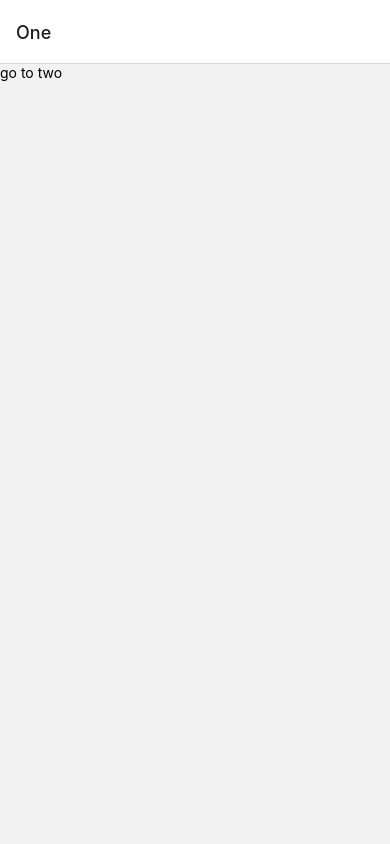
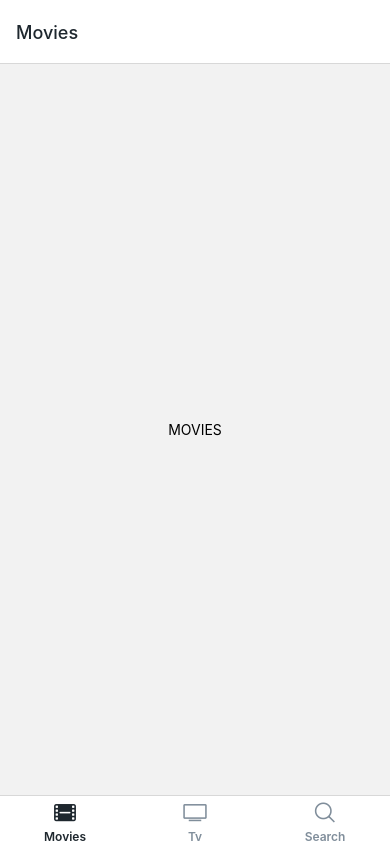
Before and after one commit to Alpaca92/noovies, a React Native app: screen /Movies in a window 390 px wide. Before the commit this address had no page. Built offline with nearby package versions, Linux system fonts and the light colour scheme.

Commit message:
#2.12 Stacks and Tabs (13:25)

```diff
--- a/App.js
+++ b/App.js
@@ -4,7 +4,7 @@ import { Ionicons } from '@expo/vector-icons';
 import { useAssets } from 'expo-asset';
 import { useFonts } from 'expo-font';
 import { NavigationContainer } from '@react-navigation/native';
-import Stack from './navigation/Stack';
+import Root from './navigation/Root';
 
 SplashScreen.preventAutoHideAsync();
 
@@ -24,7 +24,7 @@ export default function App() {
 
   return (
     <NavigationContainer onReady={onLayoutRootView}>
-      <Stack />
+      <Root />
     </NavigationContainer>
   );
 }
--- /dev/null
+++ b/navigation/Root.js
@@ -0,0 +1,22 @@
+import React from 'react';
+import { createNativeStackNavigator } from '@react-navigation/native-stack';
+import Tabs from './Tabs';
+import Stack from './Stack';
+
+const RootNavigation = createNativeStackNavigator();
+
+const Root = () => (
+  <RootNavigation.Navigator
+    screenOptions={{ headerShown: false, presentation: 'modal' }}>
+    <RootNavigation.Screen
+      name='Tabs'
+      component={Tabs}
+    />
+    <RootNavigation.Screen
+      name='Stack'
+      component={Stack}
+    />
+  </RootNavigation.Navigator>
+);
+
+export default Root;
--- a/navigation/Stack.js
+++ b/navigation/Stack.js
@@ -1,5 +1,5 @@
 import React from 'react';
-import { createStackNavigator } from '@react-navigation/stack';
+import { createNativeStackNavigator } from '@react-navigation/native-stack';
 import { Text, TouchableOpacity } from 'react-native';
 
 const ScreenOne = ({ navigation: { navigate } }) => (
@@ -12,18 +12,13 @@ const ScreenTwo = ({ navigation: { navigate } }) => (
     <Text>go to three</Text>
   </TouchableOpacity>
 );
-const ScreenThree = ({ navigation: { setOptions } }) => (
-  <TouchableOpacity
-    onPress={() =>
-      setOptions({
-        title: 'Changed title !',
-      })
-    }>
+const ScreenThree = ({ navigation: { navigate } }) => (
+  <TouchableOpacity onPress={() => navigate('Tabs', { screen: 'Tv' })}>
     <Text>Change Title</Text>
   </TouchableOpacity>
 );
 
-const NativeStack = createStackNavigator();
+const NativeStack = createNativeStackNavigator();
 
 const Stack = () => (
   <NativeStack.Navigator
--- a/package.json
+++ b/package.json
@@ -11,6 +11,7 @@
   "dependencies": {
     "@react-navigation/bottom-tabs": "^6.5.8",
     "@react-navigation/native": "^6.1.7",
+    "@react-navigation/native-stack": "^6.9.13",
     "@react-navigation/stack": "^6.3.17",
     "expo": "~49.0.8",
     "expo-asset": "~8.10.1",
@@ -19,9 +20,9 @@
     "expo-status-bar": "~1.6.0",
     "react": "18.2.0",
     "react-native": "0.72.4",
+    "react-native-gesture-handler": "~2.12.0",
     "react-native-safe-area-context": "4.6.3",
-    "react-native-screens": "~3.22.0",
-    "react-native-gesture-handler": "~2.12.0"
+    "react-native-screens": "~3.22.0"
   },
   "devDependencies": {
     "@babel/core": "^7.20.0"
--- a/screens/Movies.js
+++ b/screens/Movies.js
@@ -1,10 +1,12 @@
 import React from 'react';
-import { Text, View } from 'react-native';
+import { Text, TouchableOpacity } from 'react-native';
 
-const Movies = () => (
-  <View style={{ flex: 1, justifyContent: 'center', alignItems: 'center' }}>
+const Movies = ({ navigation: { navigate } }) => (
+  <TouchableOpacity
+    onPress={() => navigate('Stack', { screen: 'Three' })}
+    style={{ flex: 1, justifyContent: 'center', alignItems: 'center' }}>
     <Text>MOVIES</Text>
-  </View>
+  </TouchableOpacity>
 );
 
 export default Movies;
```
Also changed, not shown: 1 other file (tests, documents, lock files or other folders).
